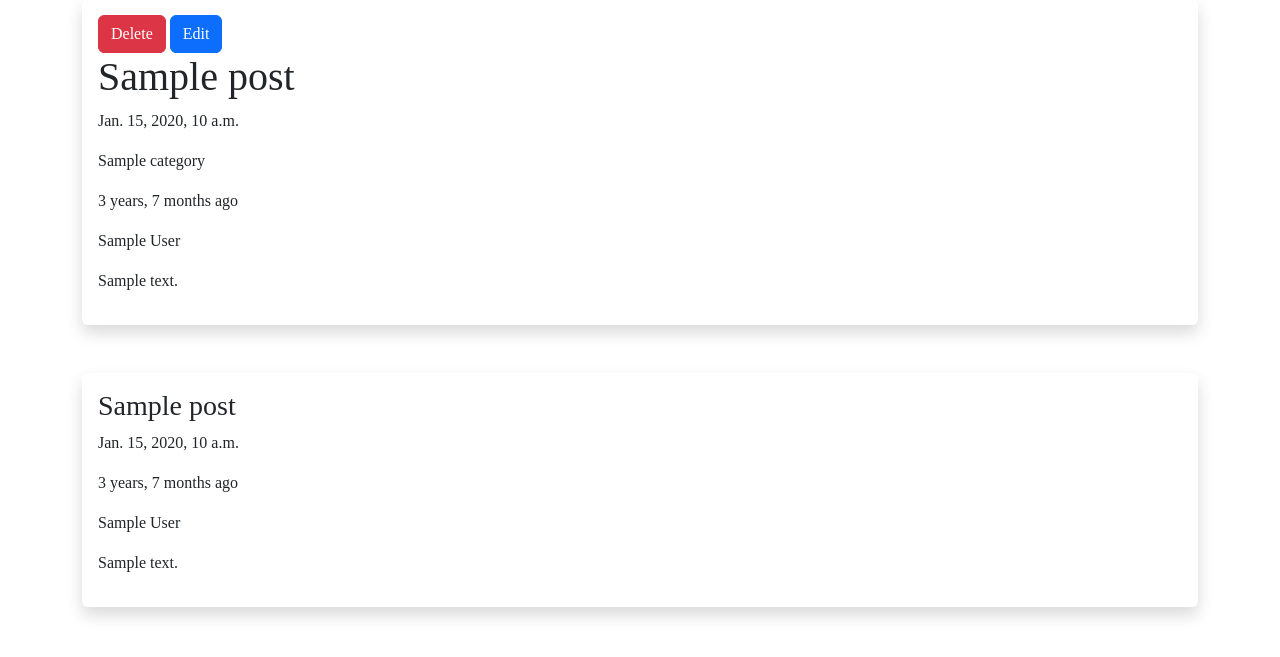
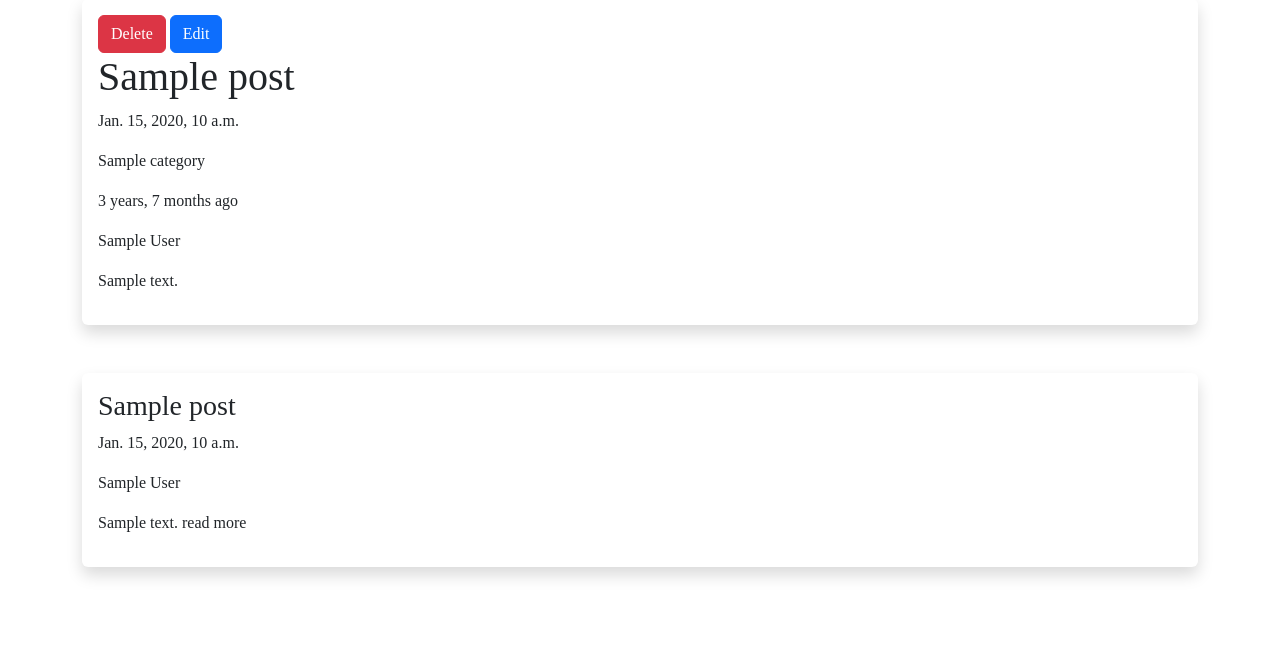
Before and after one commit to OsamaNasr01/django-taqa, a Django app: template taqatools/templates/posts/post.html in a window 1280 px wide. Shown: the part 121-778 px from the top of the page. Run offline with Django 4.2, Linux system fonts and the light colour scheme; the template is opened without the code that fills it: most values are stand-ins (such as "Sample title", 1, 10 or a date in 2020); some libraries are stand-ins or nearby versions.

Commit message:
using truncate with posts

```diff
--- a/taqatools/taqatools/settings.py
+++ b/taqatools/taqatools/settings.py
@@ -46,6 +46,7 @@ INSTALLED_APPS = [
     'posts',
     'ckeditor',
     'ckeditor_uploader',
+    'django_truncate'
 ]
 
 MIDDLEWARE = [
--- a/taqatools/templates/posts/post.html
+++ b/taqatools/templates/posts/post.html
@@ -26,9 +26,8 @@
         <div>
             <h3>{{ post.title }}</h3>
             <p>{{ post.timeToRead }}</p>
-            <p>{{ post.created_at|naturaltime }}</p>
             <p>{{ post.auther.full_name }}</p>
-            <p>{{ post.content|safe }}</p>
+            <p>{{ post.content|safe|truncatewords:50 }} read more</p>
         </div>
     </div>
 </a>
--- a/taqatools/templates/posts/posts.html
+++ b/taqatools/templates/posts/posts.html
@@ -22,7 +22,7 @@
                         <p>{{ post.timeToRead }}</p>
                         <p>{{ post.created_at|naturaltime }}</p>
                         <p>{{ post.auther.full_name }}</p>
-                        <p>{{ post.content|safe }}</p>
+                        <p>{{ post.content|safe|truncatewords:100 }} read more</p>
                     </div>
                 </div>
             </a>
```
